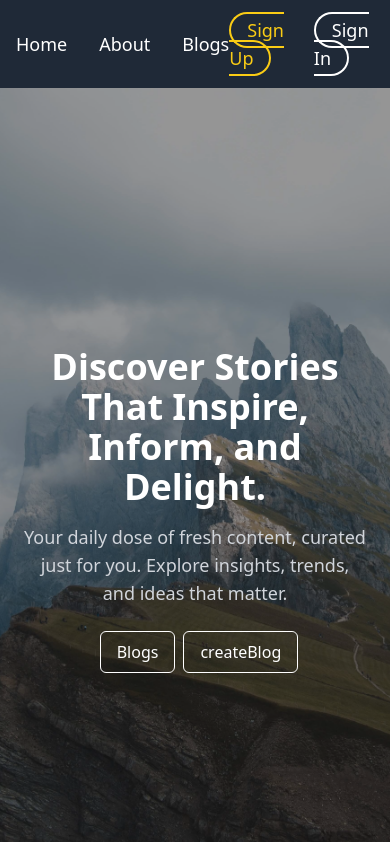
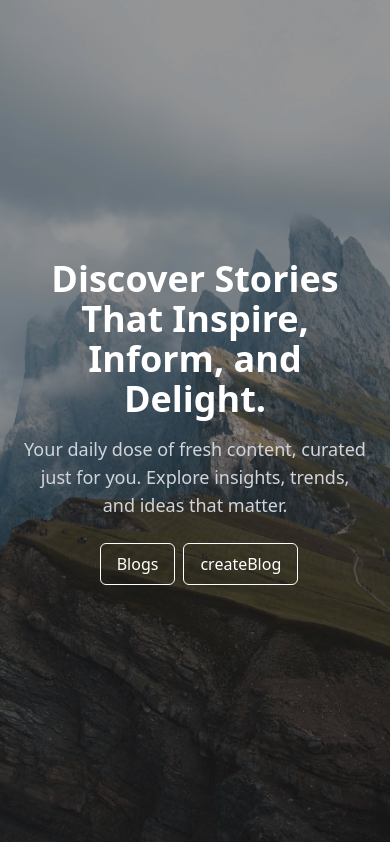
Before and after one commit to vishalsinhparmar/blog_frontend, a React (Vite) app: page / in a window 390 px wide. Shown: the top 842 px of the page. Built offline with nearby package versions, Linux system fonts and the light colour scheme; grey boxes are pictures that could not be loaded.

Commit message:
responsive header

```diff
--- a/src/Componets/Header.jsx
+++ b/src/Componets/Header.jsx
@@ -1,33 +1,62 @@
-import { useContext, useEffect } from "react";
+import { useContext, useState } from "react";
 import { Link, NavLink, useNavigate } from "react-router-dom";
 import { myContext } from "./Contextcomponets/CreateContext";
+import { FiGrid } from "react-icons/fi";
+import { IoCloseOutline } from "react-icons/io5";
 
 function Header() {
+  const { user, setUser, setuserToken } = useContext(myContext);
+  const navigate = useNavigate();
+  const [toggle, settoggle] = useState(false);
 
-  const { user, setUser,setuserToken } = useContext(myContext);
-  const navigate = useNavigate();
+  const handleToggle = () => settoggle((prev) => !prev);
 
-
-
-  const Logout = () =>{
-      localStorage.removeItem("token")
-      setUser(null)
-      setuserToken(null)
-       navigate('/SignIn');
-
-  }
+  const Logout = () => {
+    localStorage.removeItem("token");
+    setUser(null);
+    setuserToken(null);
+    navigate("/SignIn");
+  };
 
   return (
-    <nav className="bg-gray-800 shadow-lg">
-      <ul className="w-full p-4 flex items-center justify-between">
+    <nav className="bg-gray-800 w-full shadow-lg">
+      {/* Toggle Button for Small Screens */}
+      <div className="absolute top-0 right-0 p-4 md:hidden">
+        {toggle ? (
+          <IoCloseOutline
+            onClick={handleToggle}
+            className="text-2xl text-white cursor-pointer "
+          />
+        ) : (
+          <FiGrid
+            onClick={handleToggle}
+            className="text-2xl text-white cursor-pointer bg-black"
+          />
+        )}
+      </div>
+
+      {/* Navigation Menu */}
+      <div
+        className={`${
+          toggle ? "block" : "hidden"
+        } md:flex md:items-center md:justify-between w-full`}
+      >
+        <ul
+          className={`${
+            toggle ? "flex flex-col items-center" : "flex"
+          } w-full p-4 md:flex md:flex-row md:items-center md:justify-between`}
+        >
           {/* Navigation Links */}
-        <div className="flex items-center gap-8">
+          <div
+            className={`${
+              toggle ? "flex flex-col gap-4" : "flex gap-8"
+            } items-center`}
+          >
             <li>
               <Link to="/" className="text-white text-lg hover:text-gray-400">
                 Home
               </Link>
             </li>
-
             <li>
               <NavLink
                 to="/about"
@@ -41,7 +70,10 @@ function Header() {
               </NavLink>
             </li>
             <li>
-            <Link to="/blogs" className="text-white text-lg hover:text-gray-400">
+              <Link
+                to="/blogs"
+                className="text-white text-lg hover:text-gray-400"
+              >
                 Blogs
               </Link>
             </li>
@@ -87,6 +119,7 @@ function Header() {
             )}
           </div>
         </ul>
+      </div>
     </nav>
   );
 }
--- a/src/index.css
+++ b/src/index.css
@@ -1,3 +1,9 @@
 @tailwind base;
 @tailwind components;
 @tailwind utilities;
+
+*{
+    margin:0px;
+    padding: 0px;
+    box-sizing: border-box;
+}
```
Lines whose indentation alone changed are shown as unchanged.
